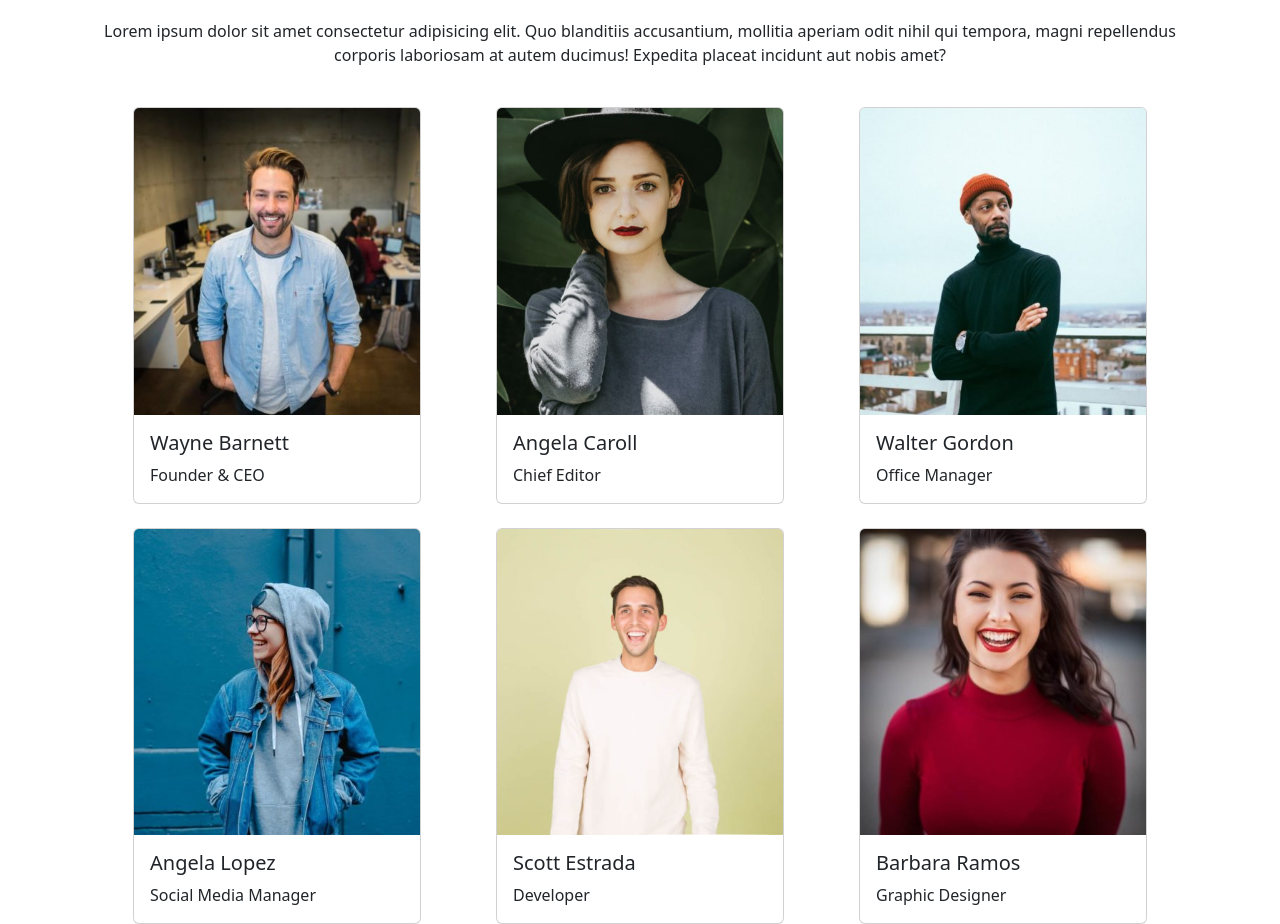
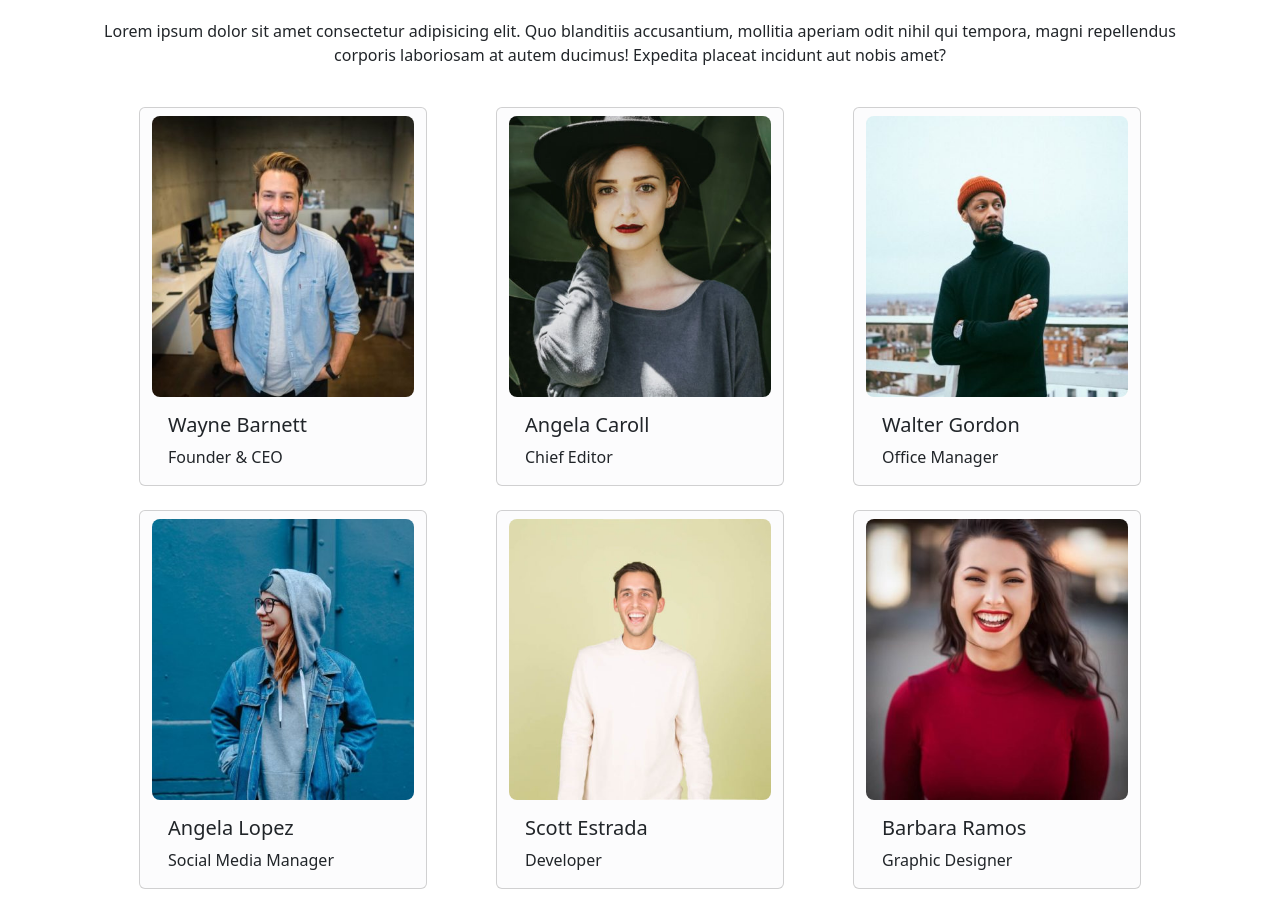
Before and after one commit to albertotaddeucci/js-our-team, a plain HTML site: page index.html in a window 1280 px wide. Shown: the part 77-1001 px from the top of the page. After the commit the page ends 966 px from the top, so only its background shows below. Drawn offline with nearby package versions, Linux system fonts and the light colour scheme.

Commit message:
correzione bonus 2

```diff
--- a/index.html
+++ b/index.html
@@ -17,68 +17,7 @@
     <div class="container">
         <h1 class="text-center my-4">Our Team</h1>
         <p class="text-center pb-4">Lorem ipsum dolor sit amet consectetur adipisicing elit. Quo blanditiis accusantium, mollitia aperiam odit nihil qui tempora, magni repellendus corporis laboriosam at autem ducimus! Expedita placeat incidunt aut nobis amet?</p>
-        <div class="row justify-content-evenly row-gap-4 ">
-
-            <div class="col-auto">
-                <div class="card" style="width: 18rem;">
-                    <img src="..." class="card-img-top" alt="...">
-                    <div class="card-body">
-                      <h5 class="card-title">Card title</h5>
-                      <p class="card-text">Some quick example text to build on the card title and make up the bulk of the card's content.</p>
-                    </div>
-                </div>
-
-            </div>
-            <div class="col-auto">
-                <div class="card" style="width: 18rem;">
-                    <img src="..." class="card-img-top" alt="...">
-                    <div class="card-body">
-                      <h5 class="card-title">Card title</h5>
-                      <p class="card-text">Some quick example text to build on the card title and make up the bulk of the card's content.</p>
-                    </div>
-                </div>
-
-            </div>
-            <div class="col-auto">
-                <div class="card" style="width: 18rem;">
-                    <img src="..." class="card-img-top" alt="...">
-                    <div class="card-body">
-                      <h5 class="card-title">Card title</h5>
-                      <p class="card-text">Some quick example text to build on the card title and make up the bulk of the card's content.</p>
-                    </div>
-                </div>
-
-            </div>
-            <div class="col-auto">
-                <div class="card" style="width: 18rem;">
-                    <img src="..." class="card-img-top" alt="...">
-                    <div class="card-body">
-                      <h5 class="card-title">Card title</h5>
-                      <p class="card-text">Some quick example text to build on the card title and make up the bulk of the card's content.</p>
-                    </div>
-                </div>
-
-            </div>
-            <div class="col-auto">
-                <div class="card" style="width: 18rem;">
-                    <img src="..." class="card-img-top" alt="...">
-                    <div class="card-body">
-                      <h5 class="card-title">Card title</h5>
-                      <p class="card-text">Some quick example text to build on the card title and make up the bulk of the card's content.</p>
-                    </div>
-                </div>
-
-            </div>
-            <div class="col-auto">
-                <div class="card" style="width: 18rem;">
-                    <img src="..." class="card-img-top" alt="...">
-                    <div class="card-body">
-                      <h5 class="card-title">Card title</h5>
-                      <p class="card-text">Some quick example text to build on the card title and make up the bulk of the card's content.</p>
-                    </div>
-                </div>
-
-            </div>
+        <div id="card-layout" class="row justify-content-evenly row-gap-4 ">
 
         </div>
 
--- a/js/script.js
+++ b/js/script.js
@@ -34,18 +34,51 @@ const teamMembers = [
     }
 ];
 
-
-
+const rowElement = document.getElementById("card-layout")
 
 //stampa in console delle varie proprietà degli oggetti
 for (i=0; i<teamMembers.length;i++){
 
     let actualMember = teamMembers[i];
 
+    //creazione card
+    let cardElement = document.createElement("div");
+    rowElement.append(cardElement);
 
-    document.querySelector(`div:nth-of-type(${i+1}) h5`).innerHTML = `${actualMember.nome}`
-    document.querySelector(`div:nth-of-type(${i+1}) p.card-text`).innerHTML = `${actualMember.ruolo}`
-    document.querySelector(`div:nth-of-type(${i+1}) img`).src = `${actualMember.foto}`
+    cardElement.classList = "card bg-light-subtle"
+    cardElement.style = "width: 18rem;"
+
+    //creazione img
+    let imgElement = document.createElement("img");
+    cardElement.append(imgElement);
+    imgElement.src = actualMember.foto;
+
+    imgElement.classList = "card-img-top mt-2 rounded-3"
+
+    // creazione div-card
+    let divElement = document.createElement("div");
+    cardElement.append(divElement);
+
+    divElement.classList = "card-body"
+
+    //creazione titolo(nome user)
+    let titleCard = document.createElement("h5");
+    divElement.append(titleCard);
+    titleCard.innerHTML = `${actualMember.nome}`
+
+    titleCard.classList = "card-title"
+
+
+    //creazione sottotitolo (lavoro)
+    let jobTitle = document.createElement("p");
+    divElement.append(jobTitle);
+    jobTitle.innerHTML = `${actualMember.ruolo}`
+
+    jobTitle.classList = "card-text"
+
 
 
 }
+
+
+//stilizzazione layout
```
